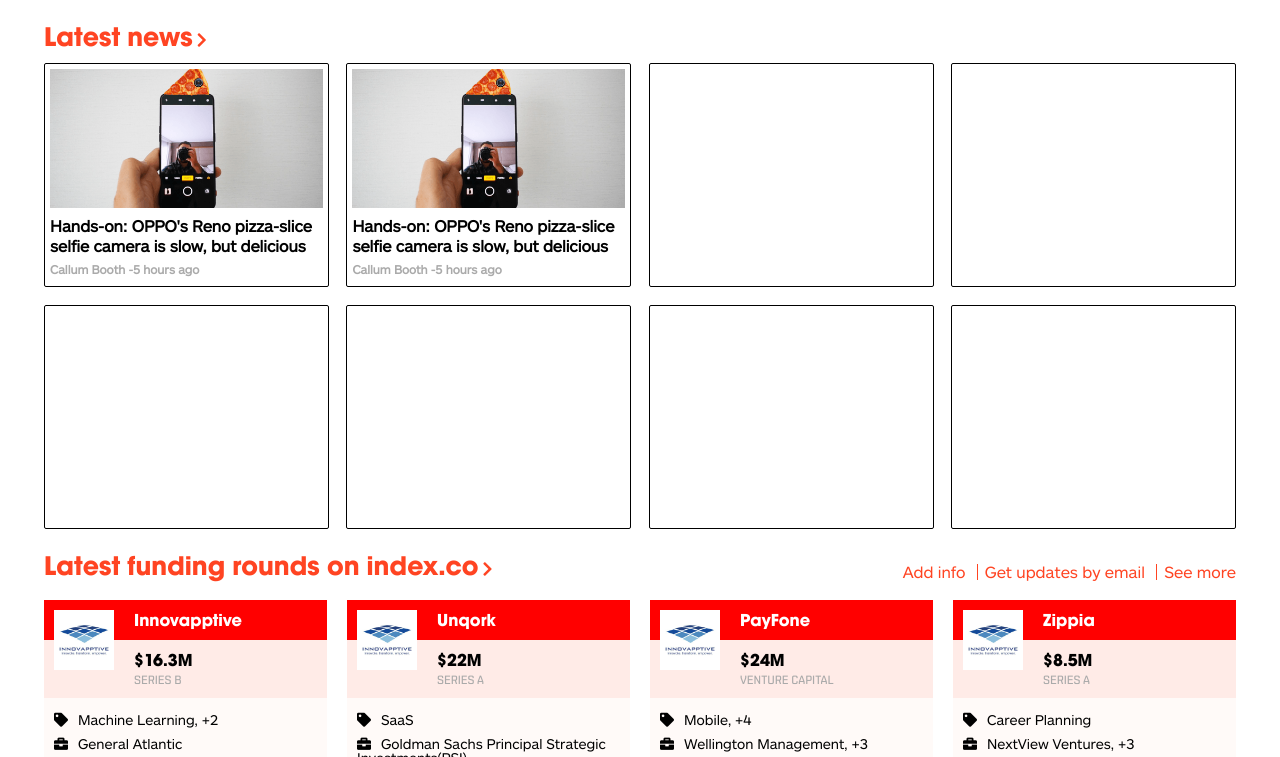
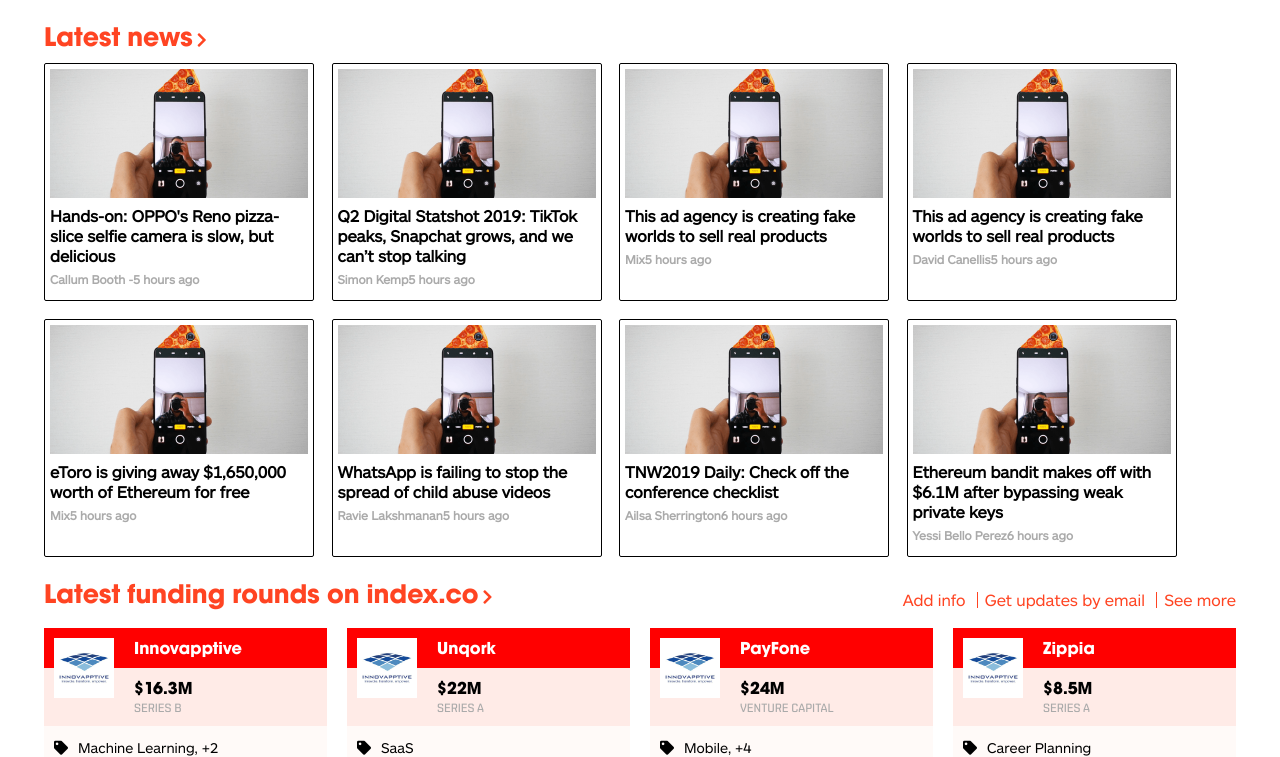
Before and after one commit to igakigongo/The-Next-Web, a plain HTML site: page index.html in a window 1280 px wide. Shown: the part 713-1470 px from the top of the page. Drawn offline with Linux system fonts and the light colour scheme.

Commit message:
added the articles on the latest-news-section

```diff
--- a/assets/css/latest-news.css
+++ b/assets/css/latest-news.css
@@ -1,9 +1,9 @@
 .latest-news .grid {
  clear: both;
  display: grid;
- grid-auto-rows: 16em;
+ grid-auto-rows: 17em;
  grid-gap: 1.25em;
- grid-template-columns: repeat(4, 1fr);
+ grid-template-columns: repeat(4, 270px);
  margin-top: 3em;
 }
 
@@ -20,7 +20,7 @@
 	background-size: cover;
 	display: block;
 	width: 100%;
-	padding-top: 51%;
+	padding-top: 50%;
 	margin-bottom: 8px;
 
 
--- a/index.html
+++ b/index.html
@@ -87,19 +87,86 @@
 
        </a>
        <h4 class="story-title">
-         Hands-on: OPPO's Reno pizza-slice selfie camera is slow, but delicious
+         Q2 Digital Statshot 2019: TikTok peaks, Snapchat grows, and we can’t stop talking
        </h4>
        <ul class="story-byline">
-         <li>Callum Booth - </li>
+         <li>Simon Kemp</li>
          <li>5 hours ago</li>
        </ul>
      </div>
-     <div class="news-article"></div>
-     <div class="news-article"></div>
-     <div class="news-article"></div>
-     <div class="news-article"></div>
-     <div class="news-article"></div>
-     <div class="news-article"></div>
+
+     <div class="news-article">
+       <a href="#" class= "story-image">
+
+       </a>
+       <h4 class="story-title">
+         This ad agency is creating fake worlds to sell real products
+       </h4>
+       <ul class="story-byline">
+         <li>Mix</li>
+         <li>5 hours ago</li>
+       </ul>
+     </div>
+     <div class="news-article">
+       <a href="#" class= "story-image">
+
+       </a>
+       <h4 class="story-title">
+         This ad agency is creating fake worlds to sell real products
+       </h4>
+       <ul class="story-byline">
+         <li>David Canellis</li>
+         <li>5 hours ago</li>
+       </ul>
+     </div>
+     <div class="news-article">
+       <a href="#" class= "story-image">
+
+       </a>
+       <h4 class="story-title">
+        eToro is giving away $1,650,000 worth of Ethereum for free
+       </h4>
+       <ul class="story-byline">
+         <li>Mix</li>
+         <li>5 hours ago</li>
+       </ul>
+     </div>
+     <div class="news-article">
+        <a href="#" class= "story-image">
+
+       </a>
+       <h4 class="story-title">
+         WhatsApp is failing to stop the spread of child abuse videos
+      </h4>
+      <ul class="story-byline">
+         <li>Ravie Lakshmanan</li>
+         <li>5 hours ago</li>
+      </ul>
+     </div>
+     <div class="news-article">
+        <a href="#" class= "story-image">
+
+       </a>
+       <h4 class="story-title">
+          TNW2019 Daily: Check off the conference checklist
+      </h4>
+      <ul class="story-byline">
+         <li>Ailsa Sherrington</li>
+         <li>6 hours ago</li>
+      </ul>
+     </div>
+     <div class="news-article">
+        <a href="#" class= "story-image">
+
+       </a>
+       <h4 class="story-title">
+         Ethereum bandit makes off with $6.1M after bypassing weak private keys
+       </h4>
+      <ul class="story-byline">
+         <li>Yessi Bello Perez</li>
+         <li>6 hours ago</li>
+      </ul>
+     </div>
     </div>
    </section>
 
```
